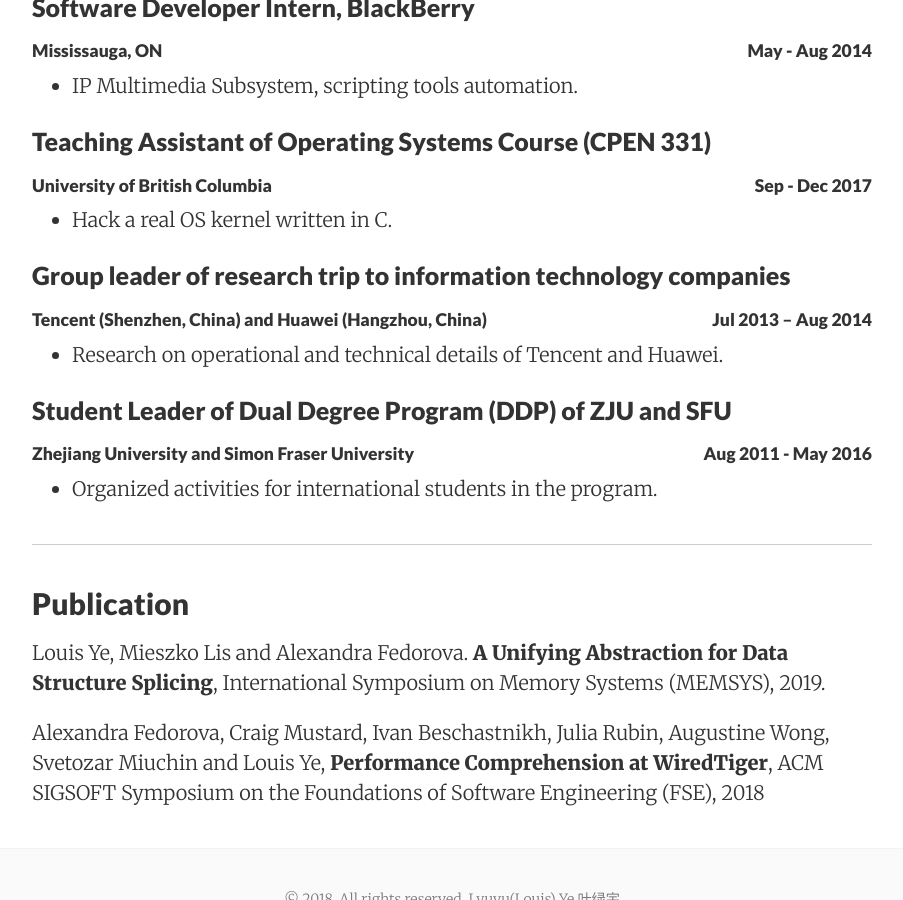
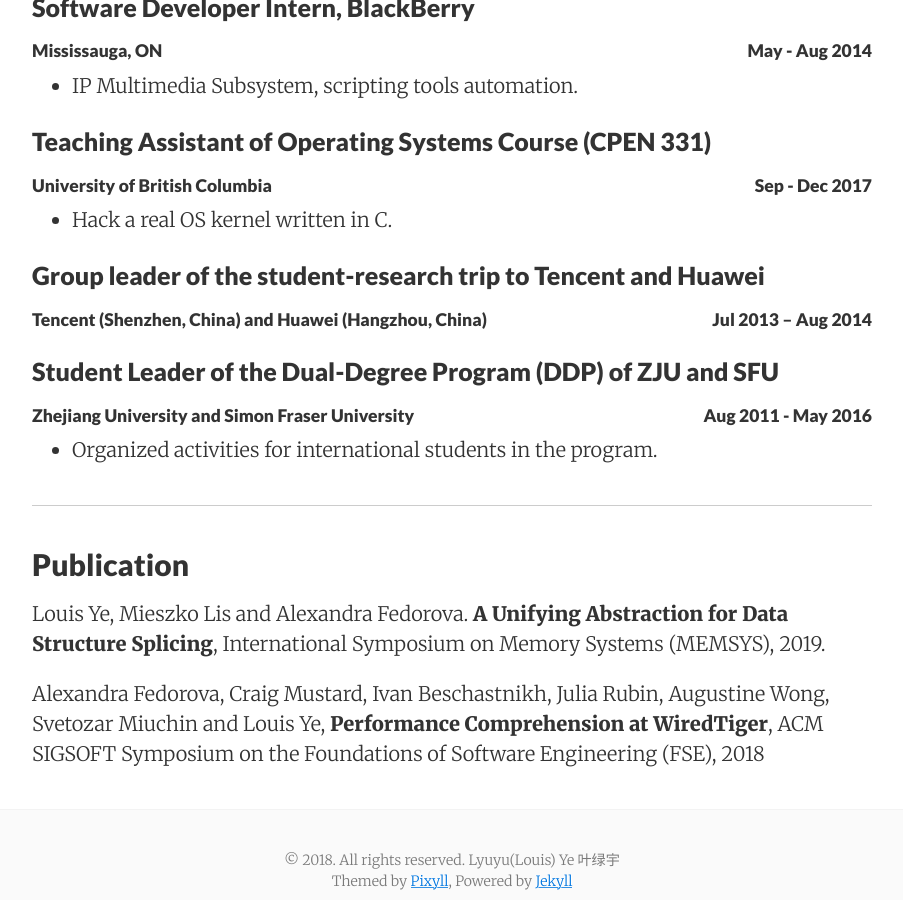
Before and after one commit to Louis-Ye/Louis-Ye.github.io, a Jekyll site: the page built from cv/index.md, in a window 1280 px wide and 900 px high, scrolled down 2845 px. Shown: the whole window, without its empty margins (188-1091 px from the left). Built offline with Jekyll 4.4.1, drawn with Linux system fonts in a browser that asks for light colours; nearby versions of some CDN libraries.

Commit message:
Update experience.html

```diff
--- a/_includes/experience.html
+++ b/_includes/experience.html
@@ -31,10 +31,9 @@
 <h5> University of British Columbia  <span class="float-right">Sep - Dec 2017</span> </h5>
 * Hack a real OS kernel written in C.
 
-### Group leader of research trip to information technology companies
+### Group leader of the student-research trip to Tencent and Huawei
 <h5> Tencent (Shenzhen, China) and Huawei (Hangzhou, China) <span class="float-right">Jul 2013 – Aug 2014</span> </h5>
-* Research on operational and technical details of Tencent and Huawei.
 
-### Student Leader of Dual Degree Program (DDP) of ZJU and SFU
+### Student Leader of the Dual-Degree Program (DDP) of ZJU and SFU
 <h5>Zhejiang University and Simon Fraser University <span class="float-right">Aug 2011 - May 2016</span> </h5>
 * Organized activities for international students in the program.
```
